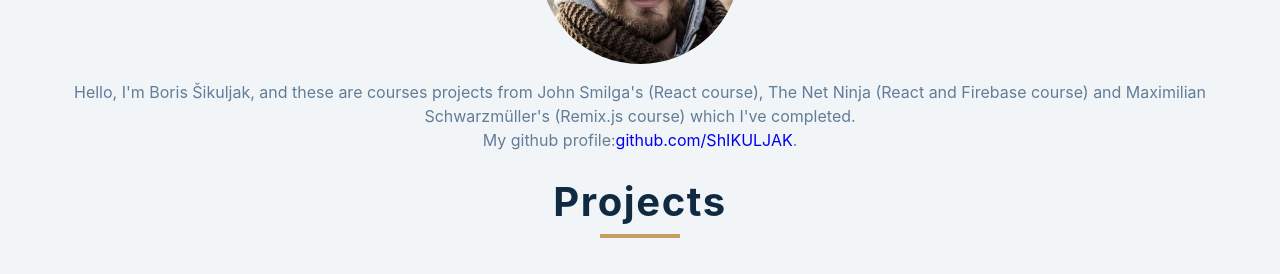
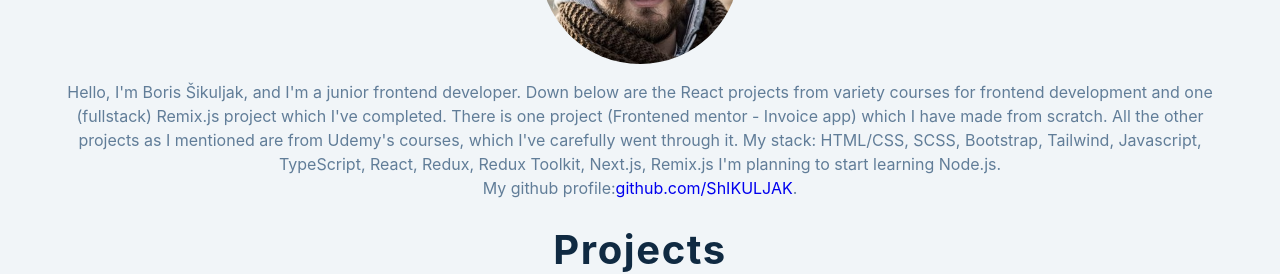
Before and after one commit to ShIKULJAK/portfolio, a React (Create React App) app: page / in a window 1280 px wide. Shown: the part 216-490 px from the top of the page. Built offline with nearby package versions, Linux system fonts and the light colour scheme.

Commit message:
Update <p> tag
Updated <p> tag - Text about me.

```diff
--- a/src/App.js
+++ b/src/App.js
@@ -31,9 +31,13 @@ function App() {
           />
           {/* <h4 className="py-10">boris šikuljak</h4> */}
           <p className="py-10">
-            Hello, I'm Boris Šikuljak, and these are courses projects from John
-            Smilga's (React course), The Net Ninja (React and Firebase course) and Maximilian Schwarzmüller's (Remix.js
-            course) which I've completed. <br />
+         Hello, I'm Boris Šikuljak, and I'm a junior frontend developer. Down below are the React projects from variety courses for frontend development and one (fullstack) Remix.js project which I've completed.
+There is one project (Frontened mentor - Invoice app) which I have made from scratch. All the other projects as I mentioned are from Udemy's courses, which I've carefully went through it.
+
+My stack:
+HTML/CSS, SCSS, Bootstrap, Tailwind, Javascript, TypeScript, React, Redux, Redux Toolkit, Next.js, Remix.js
+
+I'm planning to start learning Node.js. <br />
             My github profile:
             <a href="https://github.com/ShIKULJAK" target="_blank">
               github.com/ShIKULJAK
```
